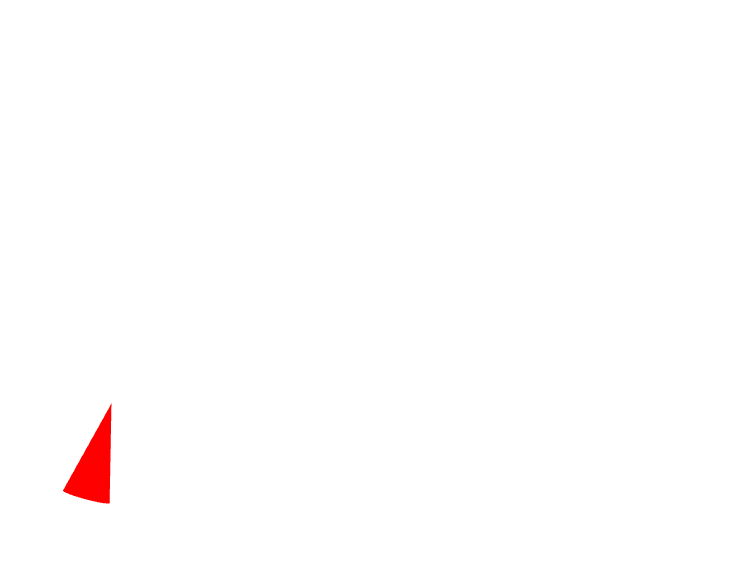
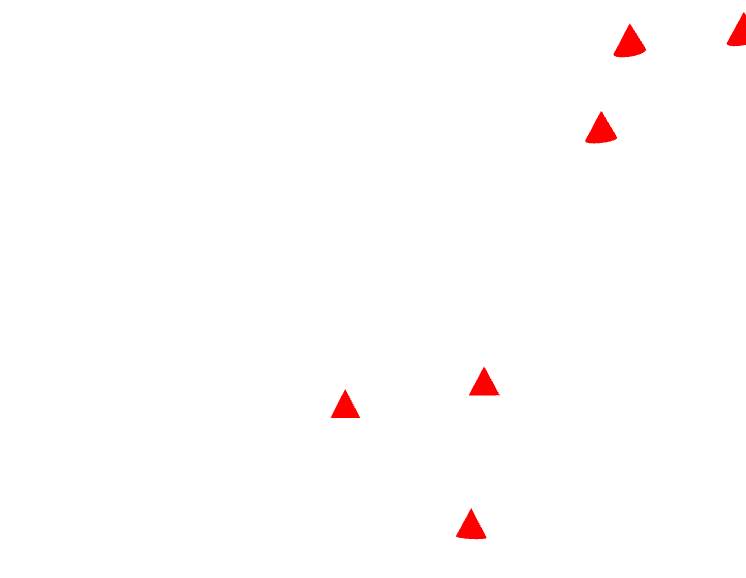
Before and after one commit to ReverendCode/boidsGL, a plain HTML site: page index.html in a window 1280 px wide. Shown: the whole page, without its empty margins (534-1280 px from the left). Drawn offline with Linux system fonts and the light colour scheme.

Commit message:
V1 boids algorithm working (ish)

```diff
--- a/index.html
+++ b/index.html
@@ -3,5 +3,5 @@
 <script src="js/three.min.js"></script>
 <script src = "js/scene.js"></script>
 </head>
-	<body style="margin: 0px;" onload="init(1)"></body>
+	<body style="margin: 0px;" onload="init(20)"></body>
 </html>
--- a/js/scene.js
+++ b/js/scene.js
@@ -1,6 +1,7 @@
 var scene, camera, renderer;
 var MINDISTANCE = 10;
 var boidList = [];
+
 function init (numBoids) {
 	//set the scene
 
@@ -10,6 +11,7 @@ function init (numBoids) {
 	camera = new THREE.PerspectiveCamera(viewAngle, aspect, near, far);
 
 	//TODO: this should probably look at the COM for the whole flock
+	camera.position.set(0,0,100);
 	camera.lookAt(scene.position);
 	renderer = new THREE.WebGLRenderer( {
 		antialias: true,
@@ -20,16 +22,8 @@ function init (numBoids) {
 	var container = document.body;
 	container.appendChild(renderer.domElement);
 
-	// var sky = MakeSkybox();
-	// scene.add(sky);
-	var velocity = 5;
-	var pos = new THREE.Vector3(0,0,-200);
-
-// var boid = new Boid(velocity,pos);
-// boidList.push(boid);
-// boid.mesh.position.set(0,0,-200);
-// scene.add(boid.mesh);
-
+	var velocity = new THREE.Vector3(1,0,0);
+	var pos = new THREE.Vector3(0,0,0);
 
 	for (var i = 0; i < numBoids; i++) {
 		var boid = new Boid(velocity, pos);
@@ -47,31 +41,77 @@ function init (numBoids) {
 function animate() {
 	requestAnimationFrame(animate);
 	//perform animation functions over all boids + update camera position
-	for (boid in boidList) {
-		boidList[boid].update(boidList);
+	for (boid in boidList) { //I am annoyed that this is so close to pythonic syntax,
+		boidList[boid].update(boidList); // but not quite there.
 	}
+
+	//update camera here.
 
 	renderer.render(scene, camera);
 }
 
 function updatePosition(neighbors) {
-//with credit for this algorithm to: http://www.vergenet.net/~conrad/boids/pseudocode.html
-	this.mesh.translateY(0.8);
-	this.mesh.rotation.z += .02;
+	var vec1 = new THREE.Vector3();
+	var vec2 = new THREE.Vector3();
+	var vec3 = new THREE.Vector3();
+	var accum = 0;
+	for (i in boidList) {
+		if (this.mesh != boidList[i].mesh &&
+		 this.mesh.position.distanceTo(boidList[i].mesh.position) < 20) {
+		// if (this.mesh != boidList[i].mesh) {
+			accum++;
+			// Rule 1:
+			vec1 = vec1.add(boidList[i].mesh.position);
+			// Rule 2:
+			var diff = new THREE.Vector3();
+			if (this.mesh.position.distanceTo(boidList[i].mesh.position) < 10) {
+				diff.subVectors(boidList[i].mesh.position, this.mesh.position);
+				vec2 = vec2.sub(diff);
 
+				// vec2 = vec2.sub(boidList[i].mesh.position.sub(this.mesh.position));
+			}
+			// Rule 3:
+			vec3 = vec3.add(boidList[i].velocity);
+		}
+	}
+	var temp = new THREE.Vector3();
+	if (accum > 0) {
+		vec1 = vec1.divideScalar(accum);
+		vec1 = vec1.sub(this.mesh.position);
+		vec1 = vec1.divideScalar(100); //Magic numbers
+		temp = temp.add(vec1);
 
-}
+		vec3 = vec3.divideScalar(accum);
+		vec3 = vec3.sub(this.velocity);
+		vec3 = vec3.divideScalar(8); //Magic numbers
+		temp = temp.add(vec3);
 
-function getPosition() {
-	return this.mesh.position;
-}
-function getHeading() {
-	//use self.mesh.rotation to determine a heading?
-	return normalize(this.velocity);
+	}
+	temp = temp.add(vec2);
+	this.velocity = this.velocity.add(temp);
+	this.velocity.clampScalar(-1,1);
+
+	// this.mesh.position =
+	this.mesh.position.add(this.velocity);
+	//TODO: This needs to be generalized (get rid of magic numbers)
+	if (this.mesh.position.y > 50) {
+		this.mesh.position.y = -50;
+	}
+	if (this.mesh.position.y < -50) {
+		this.mesh.position.y = 50;
+	}
+
+	if (this.mesh.position.x > 100) {
+		this.mesh.position.x = -100;
+	}
+	if (this.mesh.position.x < -100) {
+		this.mesh.position.x = 100;
+	}
+	this.mesh.position.z = 0;
 }
 
 function boidGeom() {
-	return new THREE.ConeGeometry(5,20,32);
+	return new THREE.ConeGeometry(1.5,3,16);
 }
 
 function boidMat() {
@@ -80,13 +120,9 @@ function boidMat() {
 
 function Boid(initVelocity, initPosition) {
 	this.mesh = new THREE.Mesh(boidGeom(), boidMat());
-	this.mesh.position.set(0,0,-200);
-	// console.log(initPosition);
-	// this.mesh.position.set(initPosition);
-
+	var rNum = Math.random() * 100;
+	this.mesh.position.set(rNum,rNum,0);
 	this.velocity = initVelocity;
-	this.position = getPosition;
-	this.heading = getHeading;
 	this.update = updatePosition;
 
 }
```
